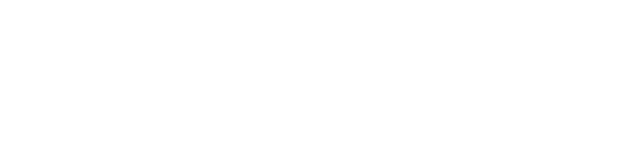
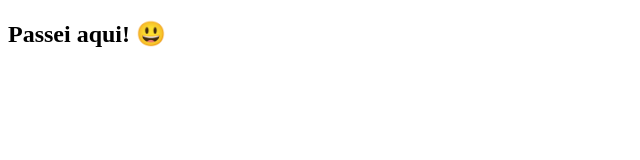
Before and after one commit to Arthurn31/gitcotemig, a plain HTML site: page index.html in a window 1280 px wide. Shown: the whole page, without its empty margins (0-640 px from the left). Drawn offline with Linux system fonts and the light colour scheme.

Commit message:
Passei aqui

```diff
--- a/index.html
+++ b/index.html
@@ -7,6 +7,6 @@
     <title>Document</title>
 </head>
 <body>
-
+    <h2>Passei aqui! &#128515; </h2>
 </body>
 </html>
```
